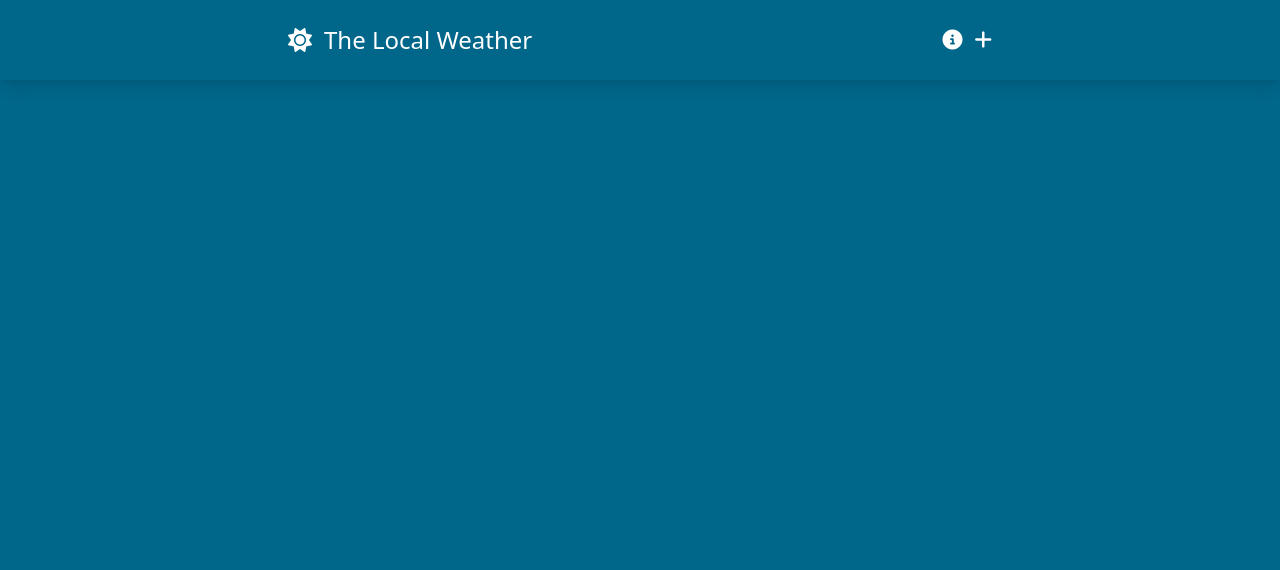
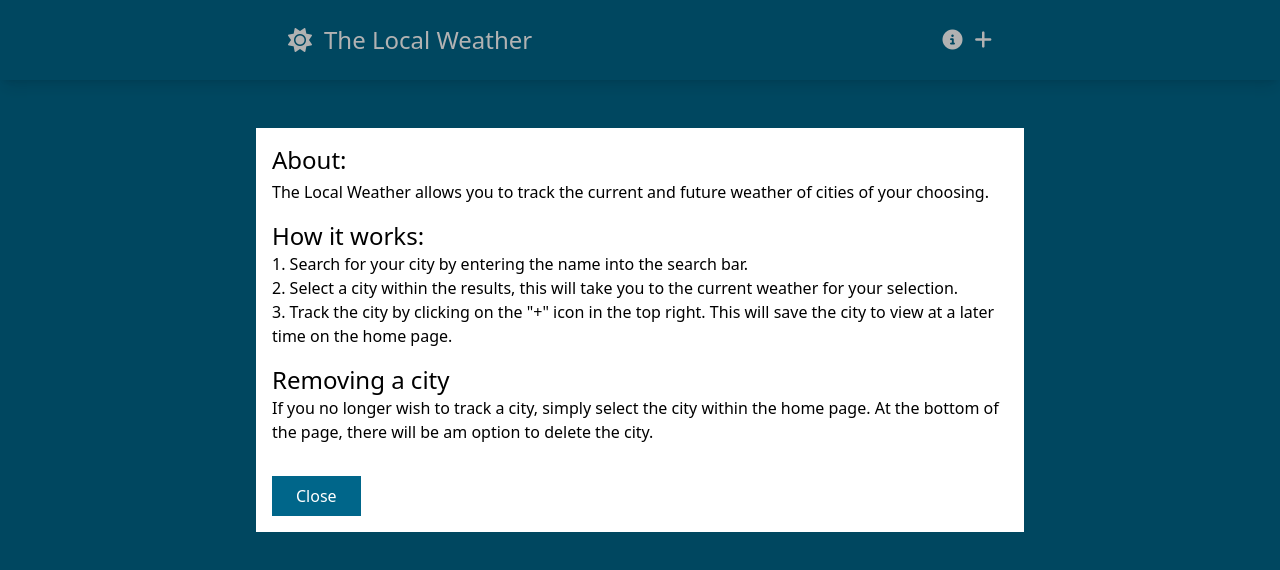
Before and after one commit to rayct/Weather-App, a Vue app: page / in a window 1280 px wide. Both pictures are taken after a click on the icon 952 px from the left and 40 px from the top of the page. Shown: the top 570 px of the page. Built offline with nearby package versions, Linux system fonts and the light colour scheme.

Commit message:
Built a Reusable Modal Component

```diff
--- a/src/components/SiteNavigation.vue
+++ b/src/components/SiteNavigation.vue
@@ -9,13 +9,54 @@
             </RouterLink>
 
             <div class="flex gap-3 flex-1 justify-end">
-                <i class="fa-solid fa-circle-info text-xl hover:text-weather-secondary duration-150 cursor-pointer"></i>
+                <i class="fa-solid fa-circle-info text-xl hover:text-weather-secondary duration-150 cursor-pointer"
+                    @click="toggleModal"></i>
                 <i class="fa-solid fa-plus text-xl hover:text-weather-secondary duration-150 cursor-pointer"></i>
             </div>
+
+            <BaseModal :modalActive="modalActive" @close-modal="toggleModal">
+                <div class="text-black">
+                    <h1 class="text-2xl mb-1">About:</h1>
+                    <p class="mb-4">
+                        The Local Weather allows you to track the current and
+                        future weather of cities of your choosing.
+                    </p>
+                    <h2 class="text-2xl">How it works:</h2>
+                    <ol class="list-decimal list-inside mb-4">
+                        <li>
+                            Search for your city by entering the name into the
+                            search bar.
+                        </li>
+                        <li>
+                            Select a city within the results, this will take
+                            you to the current weather for your selection.
+                        </li>
+                        <li>
+                            Track the city by clicking on the "+" icon in the
+                            top right. This will save the city to view at a
+                            later time on the home page.
+                        </li>
+                    </ol>
+
+                    <h2 class="text-2xl">Removing a city</h2>
+                    <p>
+                        If you no longer wish to track a city, simply select
+                        the city within the home page. At the bottom of the
+                        page, there will be am option to delete the city.
+                    </p>
+                </div>
+            </BaseModal>
         </nav>
     </header>
 </template>
 
 <script setup>
 import { RouterLink } from "vue-router";
+import { ref } from "vue";
+import BaseModal from "./BaseModal.vue";
+
+const modalActive = ref(null);
+const toggleModal = () => {
+    modalActive.value = !modalActive.value;
+};
 </script>
```
